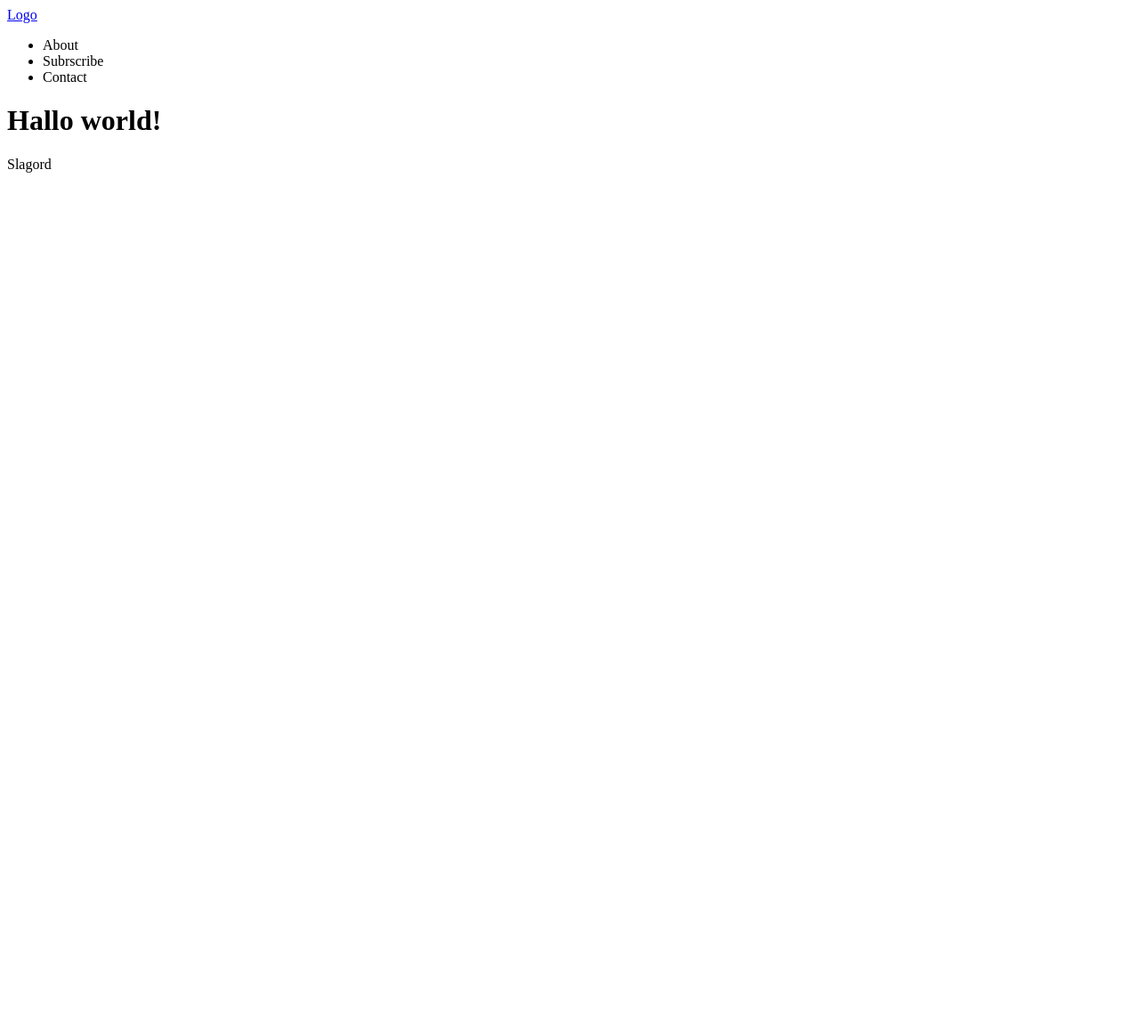
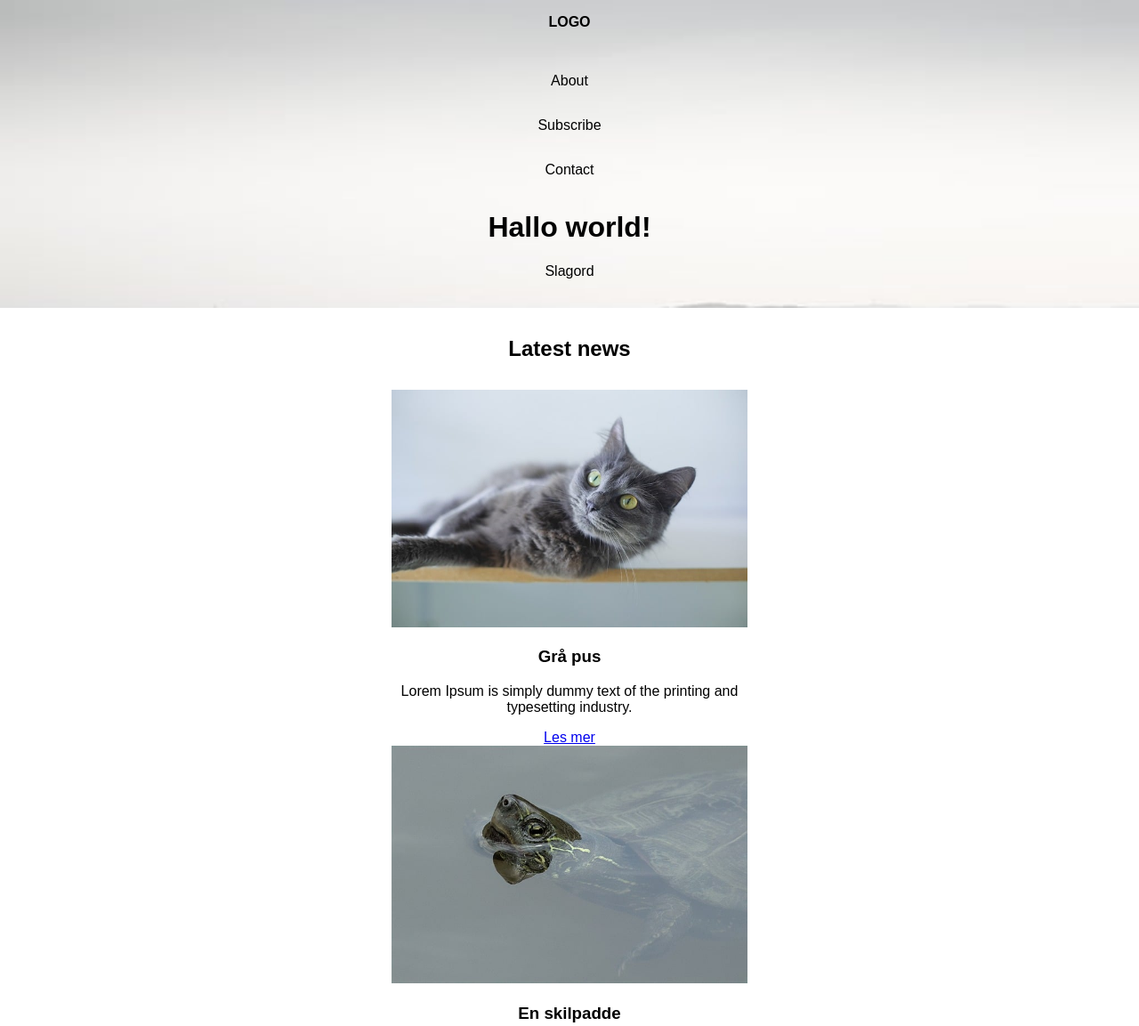
Before and after one commit to isakhb/html-og-css, a plain HTML site: page HTML-OG-CSS/index.html in a window 1280 px wide. Shown: the top 1153 px of the page at 89% size. Before the commit the page ends 800 px from the top, so only its background shows below. Drawn offline with Linux system fonts and the light colour scheme.

Commit message:
la til css fil

```diff
--- a/HTML-OG-CSS/index.html
+++ b/HTML-OG-CSS/index.html
@@ -3,6 +3,7 @@
     <head>
         <meta name="viewport" content="width=device-width, initial-scale=1.0">
         <meta charset="UTF-8">
+        <link rel="stylesheet" href="style.css" type="text/css">
         <title>Forside</title>
     </head>
     <body>
@@ -12,15 +13,64 @@
                     <a href="index.html">Logo</a>
                 </span>
                 <ul>
-                    <li><a href="about.html"></a>About</li>
-                    <li><a href="#"></a>Subrscribe</li>
-                    <li><a href="#"></a>Contact</li>
+                    <li><a href="about.html">About</a></li>
+                    <li><a href="#">Subscribe</a></li>
+                    <li><a href="#">Contact</a></li>
                 </ul>
             </nav>
             <h1>Hallo world!</h1>
             <p>Slagord</p>
         </header>
+        <main>
+            <section>
+                <h2>Latest news</h2>
+                <article>
+                    <img src="img/cat-8197577_640.jpg" alt="Grå katt som koser seg">
+                    <h3>Grå pus</h3>
+                    <p>Lorem Ipsum is simply dummy text of the printing and typesetting industry.</p>
+                    <a href="#" class="read-more-btn">Les mer</a>
+                </article>
+                <article>
+                    <img src="img/turtle-8105993_640.jpg" alt="En kul skilpadde som dukker opp i havoverflaten">
+                    <h3>En skilpadde</h3>
+                    <p>Lorem Ipsum is simply dummy text of the printing and typesetting industry.</p>
+                    <a href="#" class="read-more-btn">Les mer</a>
+                </article>
+                <article>
+                    <img src="img/willow-warbler-8071472_640.jpg" alt="En liten pippip">
+                    <h3>En liten pippip</h3>
+                    <p>Lorem Ipsum is simply dummy text of the printing and typesetting industry.</p>
+                    <a href="#" class="read-more-btn">Les mer</a>
+                </article>
+            </section>
+        </main>
+        <section>
+            <div id="pynt">
 
-
+            </div>
+            <h2>About</h2>
+            <p>Lorem ipsum tekst.</p>
+        </section>
+        <section>
+            <h3>Subscribe</h3>
+            <form>
+                <label for="email-signup">Email for newsletter sign-up</label>
+                <input type="email" id="email-signup">
+                <input type="submit" value="Sign up">
+            </form>
+        </section>
+        <footer>
+            <nav>
+                <ul>
+                    <li><a href="#">About</a></li>
+                    <li><a href="#">Subscribe</a></li>
+                </ul>
+            </nav>
+            <ul id="social-icons">
+                <li>f</li>
+                <li>i</li>
+                <li>p</li>
+            </ul>
+        </footer>
     </body>
 </html>
--- /dev/null
+++ b/HTML-OG-CSS/style.css
@@ -0,0 +1,49 @@
+body{
+    font-family: Arial, Helvetica, sans-serif;
+    margin: 0;
+}
+
+/*CSS for header og nav*/
+
+header{
+    text-align: center;
+    background-image: url("img/rocks-8208314_640.jpg");
+    background-size: cover;
+    padding: 0 0 1rem 0;
+}
+
+header nav ul{
+    margin: 1rem 0 0 0;
+    padding: 0;
+}
+
+header nav span a{
+    font-weight: 900;
+    text-transform: uppercase;
+}
+
+nav a{
+    text-decoration: none;
+    color: #000;
+    padding: 1rem;
+    display: inline-block;
+}
+
+main{
+    text-align: center;
+}
+
+main section h2{
+    margin: 2rem 0;
+}
+
+article{
+    max-width: 400px;
+    min-width: 250px;
+    width: 100%;
+    margin: 0 auto;
+}
+
+main section article img{
+    width: 100%;
+}
```
